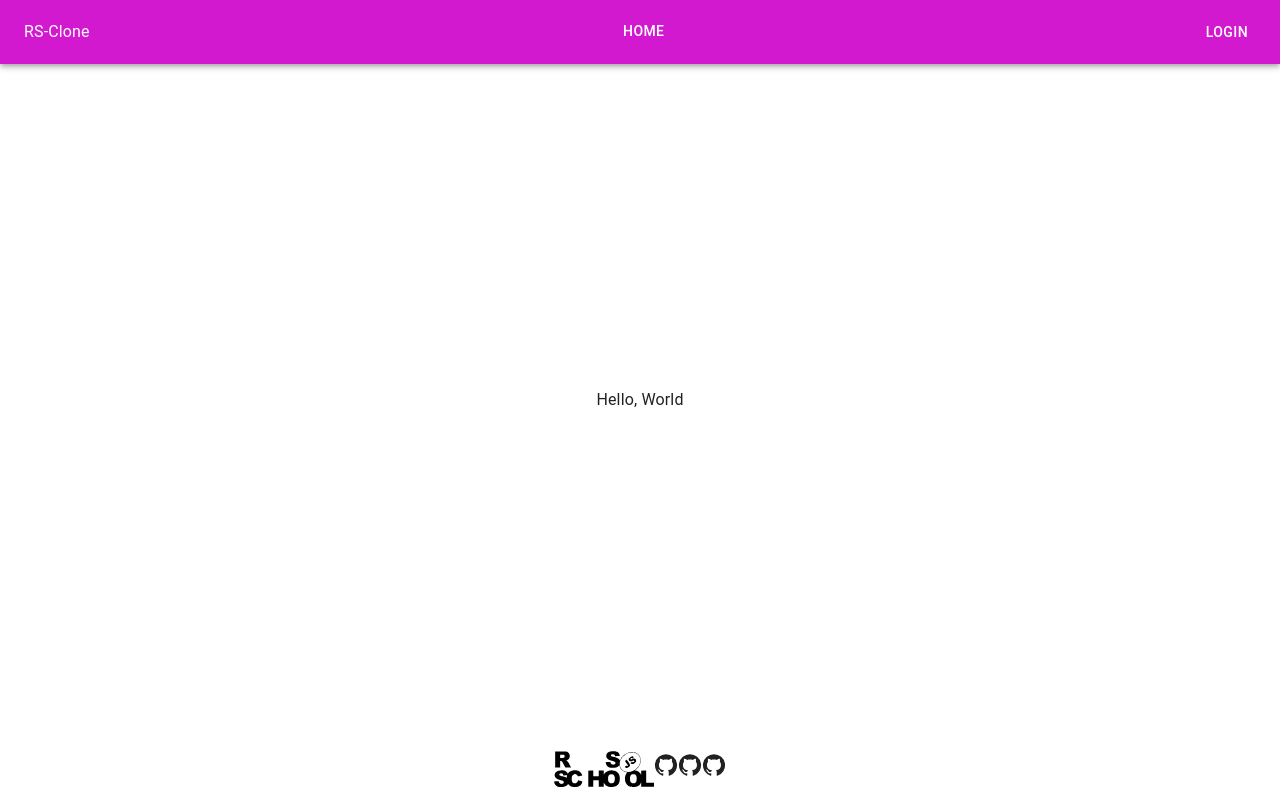
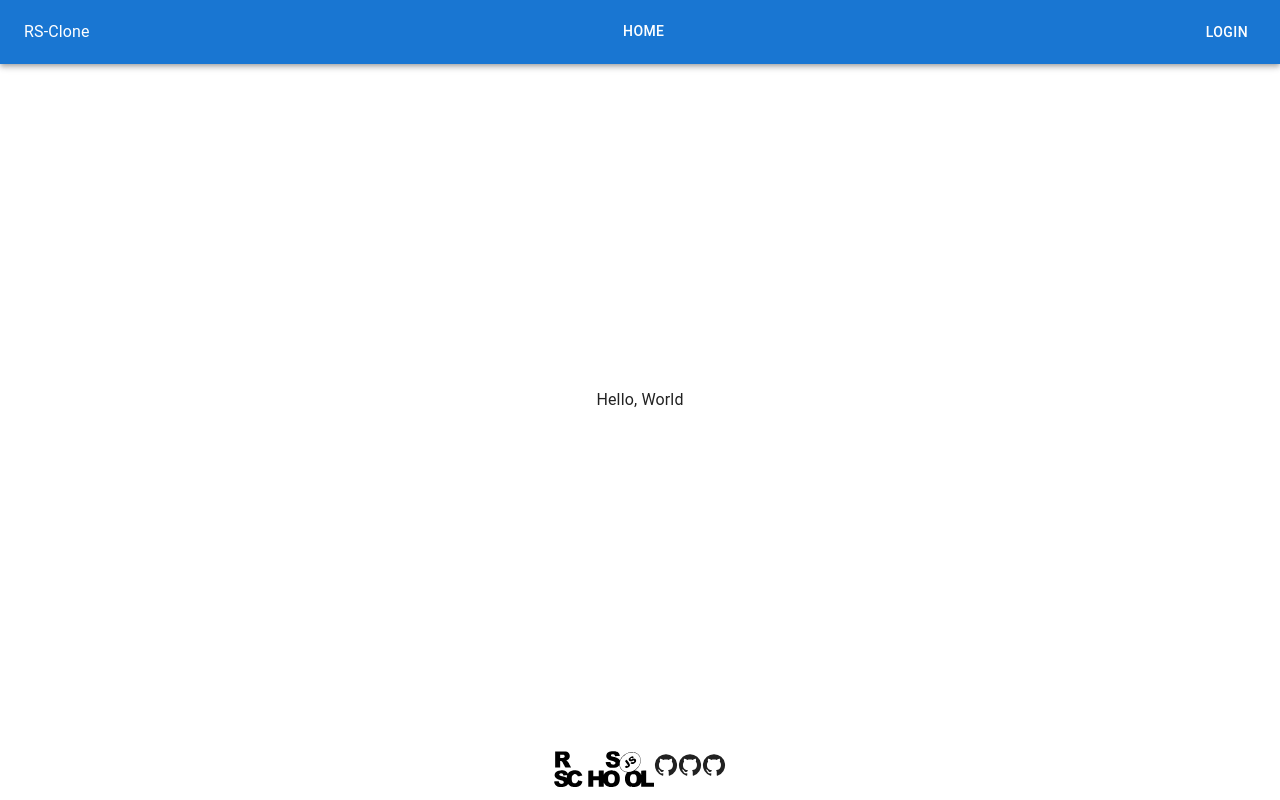
Before and after one commit to potatosim/rs-clone, a React (Create React App) app: page / in a window 1280 px wide. Built offline with nearby package versions, Linux system fonts and the light colour scheme; no server answers; the database is empty.

Commit message:
feat: implement default themes

```diff
--- a/src/components/ThemeChanger/ThemeChanger.tsx
+++ b/src/components/ThemeChanger/ThemeChanger.tsx
@@ -22,7 +22,7 @@ const lightMode = createTheme({
   palette: {
     mode: 'light',
     primary: {
-      main: '#d219cf',
+      main: '#1976d2',
     },
     secondary: {
       main: '#9c27b0',
--- a/src/components/UserThemes/ThemeItem.tsx
+++ b/src/components/UserThemes/ThemeItem.tsx
@@ -15,7 +15,7 @@ import { toast, ToastContainer } from 'react-toastify';
 import 'react-toastify/dist/ReactToastify.css';
 
 interface IThemeItem extends ITheme {
-  status: 'userTheme' | 'communityTheme';
+  status: 'userTheme' | 'communityTheme' | 'default';
 }
 
 const ThemeItem: FC<IThemeItem> = (props) => {
@@ -29,6 +29,12 @@ const ThemeItem: FC<IThemeItem> = (props) => {
         holders: arrayUnion(user.id),
       });
     }
+  };
+
+  const handlerApplyTheme = () => {
+    updateDoc<IUserItem>(doc(firestore, Collections.Users, user.id).withConverter(usersConverter), {
+      currentTheme: props.id,
+    });
   };
 
   return (
@@ -48,17 +54,7 @@ const ThemeItem: FC<IThemeItem> = (props) => {
       <Box sx={{ display: 'flex', justifyContent: 'space-around', m: '20px auto 10px' }}>
         {props.status === 'userTheme' ? (
           <ButtonGroup fullWidth={true}>
-            <Button
-              variant="contained"
-              onClick={() => {
-                updateDoc<IUserItem>(
-                  doc(firestore, Collections.Users, user.id).withConverter(usersConverter),
-                  {
-                    currentTheme: props.id,
-                  },
-                );
-              }}
-            >
+            <Button variant="contained" onClick={handlerApplyTheme}>
               Apply
             </Button>
             <Button
@@ -87,13 +83,21 @@ const ThemeItem: FC<IThemeItem> = (props) => {
               Delete
             </Button>
           </ButtonGroup>
-        ) : (
+        ) : props.status === 'communityTheme' ? (
           <Button
             variant="contained"
             onClick={handlerAddTheme}
             sx={{ maxWidth: '120px', width: '100%' }}
           >
             Add
+          </Button>
+        ) : (
+          <Button
+            variant="contained"
+            onClick={handlerApplyTheme}
+            sx={{ maxWidth: '120px', width: '100%' }}
+          >
+            Apply
           </Button>
         )}
       </Box>
--- /dev/null
+++ b/src/helpers/createDefaultThemes.ts
@@ -0,0 +1,20 @@
+import { Firestore, addDoc, collection } from 'firebase/firestore';
+
+export const createDefaultThemes = async (firestore: Firestore) => {
+  addDoc(collection(firestore, 'themes'), {
+    creator: 'system',
+    name: 'Light Theme',
+    primary: '#1976d2',
+    secondary: '#9c27b0',
+    isPublic: false,
+    holders: [],
+  });
+  addDoc(collection(firestore, 'themes'), {
+    creator: 'system',
+    name: 'Dark Theme',
+    primary: '#1976d2',
+    secondary: '#9c27b0',
+    isPublic: false,
+    holders: [],
+  });
+};
--- a/src/hooks/themesHooks/useGetAllThemes.ts
+++ /dev/null
@@ -1,17 +0,0 @@
-import { FirebaseContext } from 'components/FirebaseProvider/FirebaseProvider';
-import { Collections } from 'enum/Collection';
-import { collection } from 'firebase/firestore';
-import { themeConverter } from 'helpers/converters';
-import { useContext } from 'react';
-import { useCollectionData } from 'react-firebase-hooks/firestore';
-import { ITheme } from 'types/Theme';
-
-export const useGetAllThemes = () => {
-  const { firestore } = useContext(FirebaseContext);
-
-  const [allThemes, allThemesLoader] = useCollectionData<ITheme>(
-    collection(firestore, Collections.Themes).withConverter(themeConverter),
-  );
-
-  return { allThemes, allThemesLoader };
-};
--- /dev/null
+++ b/src/hooks/themesHooks/useGetDefaultThemes.ts
@@ -0,0 +1,21 @@
+import { FirebaseContext } from 'components/FirebaseProvider/FirebaseProvider';
+import { UserContext } from 'components/RequireAuth';
+import { collection, query, where } from 'firebase/firestore';
+import { themeConverter } from 'helpers/converters';
+import { createDefaultThemes } from 'helpers/createDefaultThemes';
+import { useContext } from 'react';
+import { useCollectionData } from 'react-firebase-hooks/firestore';
+
+export const useGetDefaultThemes = () => {
+  const { firestore } = useContext(FirebaseContext);
+  const [defaultThemes] = useCollectionData(
+    query(
+      collection(firestore, 'themes').withConverter(themeConverter),
+      where('creator', '==', 'system'),
+    ),
+  );
+  if (defaultThemes && defaultThemes!.length === 0) {
+    createDefaultThemes(firestore);
+  }
+  return { defaultThemes };
+};
--- a/src/pages/UserThemes/UserThemes.tsx
+++ b/src/pages/UserThemes/UserThemes.tsx
@@ -1,11 +1,18 @@
 import { Box, Button, Container, CssBaseline, Grid, Typography } from '@mui/material';
-import { useState } from 'react';
+import { useContext, useEffect, useState } from 'react';
 import { Link } from 'react-router-dom';
 import { AppRoutes } from 'enum/AppRoutes';
 import styled from '@emotion/styled';
 import { useGetUserThemes } from 'hooks/themesHooks/useGetUserThemes';
 import ThemeItem from 'components/UserThemes/ThemeItem';
 import ThemeCreator from 'components/UserThemes/ThemeCreator';
+import { useGetDefaultThemes } from 'hooks/themesHooks/useGetDefaultThemes';
+import { collection, getDocs, query, where } from 'firebase/firestore';
+import { themeConverter } from 'helpers/converters';
+import { FirebaseContext } from 'components/FirebaseProvider/FirebaseProvider';
+import { UserContext } from 'components/RequireAuth';
+import { ITheme } from 'types/Theme';
+import { createDefaultThemes } from 'helpers/createDefaultThemes';
 
 const PageContentWrapper = styled(Box)`
   display: flex;
@@ -15,16 +22,13 @@ const PageContentWrapper = styled(Box)`
 `;
 
 const UserThemes = () => {
+  const { firestore, user } = useContext(FirebaseContext);
   const [isCreating, setIsCreating] = useState(false);
   const { userThemes } = useGetUserThemes();
+  const { defaultThemes } = useGetDefaultThemes();
 
   //TODO:
-  // Theme should change when user logIn and logOut
-  // add button for link to AllThemes
   // Themes sorting
-  // 2 base themes
-  // add new theme template - CreateBoardButton component
-  // dark and light modes
   // refactor code and components
   // add more params for ThemeCreator and ThemeEditor
 
@@ -45,6 +49,13 @@ const UserThemes = () => {
       {isCreating && <ThemeCreator setIsCreating={setIsCreating} />}
       <Container maxWidth={false}>
         <Grid container spacing={2}>
+          {defaultThemes?.map((theme) => {
+            return (
+              <Grid key={theme.id} item xs={3}>
+                <ThemeItem {...theme} status={'default'} />
+              </Grid>
+            );
+          })}
           {userThemes?.map((theme) => {
             return (
               <Grid key={theme.id} item xs={3}>
```
